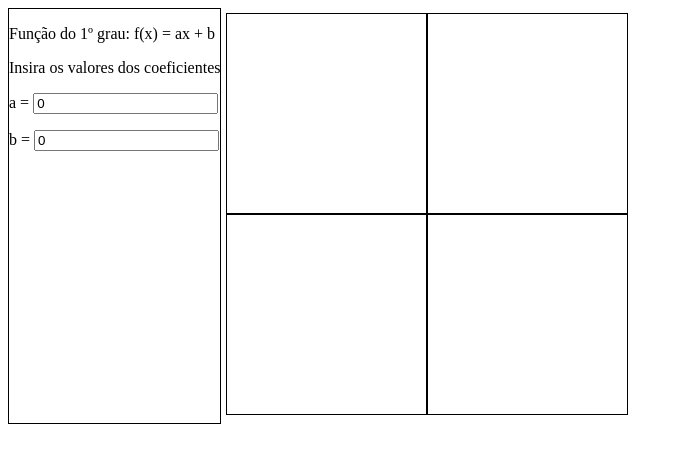
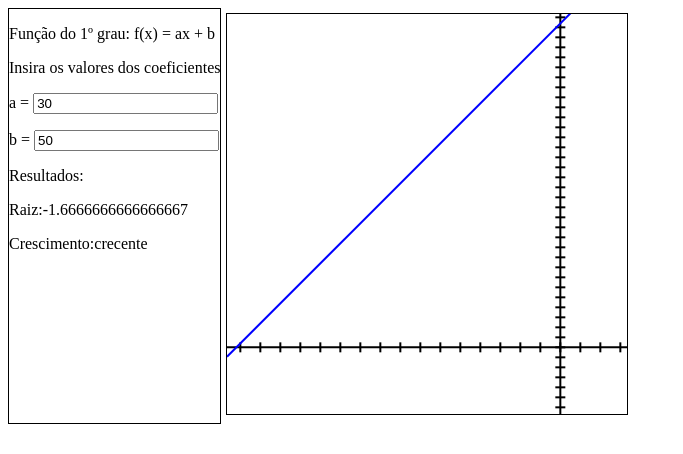
Before and after one commit to leirton52/estudar-func-es, a website: page index.html in a window 1280 px wide. Shown: the whole page, without its empty margins (0-683 px from the left). Drawn offline with Linux system fonts and the light colour scheme.

Commit message:
Colocando graduação nos eixos

```diff
--- a/index.html
+++ b/index.html
@@ -15,8 +15,11 @@
        <section id="1g">
         <p>Função do 1º grau: f(x) = ax + b</p>
         <p>Insira os valores dos coeficientes</p>
-        <p>a = <input type="number" name="a-1g" value="0"></p>
-        <p>b = <input type="number" name="a-1g" value="0"></p>
+        <p>a = <input type="number" id="a-1g" value="30"></p>
+        <p>b = <input type="number" id="b-1g" value="50"></p>
+        <p>Resultados: </p>
+        <p id="raiz-1g">Raiz: </p>
+        <p id="crescimento-1g">Crescimento: </p>
        </section>
        <section id="2g">
 
--- a/script.js
+++ b/script.js
@@ -1,14 +1,133 @@
 let screen = document.getElementById('screen') //pegando o canvas do html
 let ctx = screen.getContext("2d") //pegando o contexto do canvas
+
+let WIDTH = screen.width
+let HEIGHT  = screen.height
 
 ctx.lineWidth = 2
 ctx.strokeStyle = "black"
 ctx.fillStyle = 'black'
 
-//deseha a carga vertical (Y)
-ctx.beginPath()
-ctx.moveTo(200, 400)
-ctx.lineTo(200, 0)
-ctx.moveTo(0,200)
-ctx.lineTo(400, 200)
-ctx.stroke()
+function drawAxis(xOrigin, yOrigin, wScreen, hScreen, fatorEscalaX, FatorEscalaY, gradX, gradY) {
+  //deseha os eixos
+  //xOrigin e yOrigin distância que os eixos estarão da origen do canvas(canto superior esquerdo)
+  //hScreen e wScreen são a lagura e a altura da tela
+  //eixo y terá que ser invertido
+  //FatorEscala dado em pixels por unidade de comprimento
+  //grad em unidade de comprimento
+
+  let register
+  for (let i = 0; i < Math.round(wScreen / (fatorEscalaX*gradX)) ; i++) {
+    if( xOrigin + gradX*fatorEscalaX*i < wScreen){
+      ctx.beginPath()
+      ctx.moveTo(xOrigin + gradX*fatorEscalaX*i, yOrigin-5)
+      ctx.lineTo(xOrigin + gradX*fatorEscalaX*i, yOrigin+5)
+      ctx.stroke()
+
+      register = gradX*fatorEscalaX*i
+    }else{
+      ctx.beginPath()
+      ctx.moveTo(xOrigin + register - gradX*fatorEscalaX*i, yOrigin-5)
+      ctx.lineTo(xOrigin + register - gradX*fatorEscalaX*i, yOrigin+5)
+      ctx.stroke()
+    }
+  }
+
+  for (let i = 0; i < Math.round(hScreen / (FatorEscalaY * gradY)) ; i++) {
+    if( yOrigin + gradY*FatorEscalaY*i < hScreen){
+      ctx.beginPath()
+      ctx.moveTo(xOrigin - 5, yOrigin + gradY*FatorEscalaY*i)
+      console.log(yOrigin*FatorEscalaY*i)
+      ctx.lineTo(xOrigin + 5, yOrigin + gradY*FatorEscalaY*i)
+      console.log(yOrigin*FatorEscalaY*i)
+      ctx.stroke()
+
+      register = gradY*FatorEscalaY*i
+    }else{
+      ctx.beginPath()
+      ctx.moveTo(xOrigin-5, yOrigin + register - gradY*FatorEscalaY*i)
+      ctx.lineTo(xOrigin+5, yOrigin + register - gradY*FatorEscalaY*i)
+      ctx.stroke()
+    }
+  }
+
+  ctx.beginPath()
+  //desenha o eixo x
+  ctx.moveTo(0, yOrigin)
+  ctx.lineTo(wScreen, yOrigin)
+  //desenha o eixo y
+  ctx.moveTo(xOrigin, 0)
+  ctx.lineTo(xOrigin, hScreen)
+  ctx.stroke()
+}
+
+function result1g(wScreen, hScreen){
+  let a = Number(document.getElementById("a-1g").value)
+  let b = Number(document.getElementById("b-1g").value)
+  let raiz1g = document.getElementById("raiz-1g")
+  let cres1g = document.getElementById("crescimento-1g")
+  let raiz
+  let x0
+  let y0
+  let fsX, fsY //fator de escala para o gráfico
+
+  if(a != 0){
+    raiz = - b/a
+
+    raiz1g.innerText += raiz
+
+    if(a < 0){
+      cres1g.innerText += 'decrescente'
+    }else{
+      cres1g.innerText += 'crecente'
+    }
+  }else{
+    raiz1g.innerText += '-'
+    cres1g.innerText += 'constante'
+  }
+
+  //calculando a origen do gráfico
+  if (raiz > 0) {
+    x0 = wScreen/6
+  }else if (raiz < 0) {
+    x0 = wScreen * 5/6
+  } else {
+    x0 = wScreen/2
+  }
+
+  if (b > 0) {
+    y0 = hScreen * 5/6
+  }else if (b < 0) {
+    y0 = hScreen /6
+  } else {
+    y0 = hScreen/2
+  }
+
+  drawAxis(x0,y0, wScreen, hScreen, 2, 2, 10 , 5)
+
+  //desenhando a reta
+  let xg, yg, ysI, ysF //xg e yg -> coodenadas do gráfico; ys -> coordenada do canvas
+
+  //regra de translação de gráfico: xg = xs - xo; yg = -(ys - yo)
+
+  xg = 0 - x0
+  yg = a*xg + b
+  ysI = y0 - yg
+
+  xg = wScreen - x0
+  yg = a*xg + b
+  ysF = y0 - yg
+
+  fsY = hScreen / Math.abs(ysF - ysI)
+
+  ysI = ysI * fsY
+  ysF = ysF * fsY
+
+  ctx.strokeStyle = "blue"
+  ctx.beginPath()
+  ctx.moveTo(0, ysI)
+  ctx.lineTo(wScreen, ysF)
+  ctx.stroke()
+}
+
+result1g(WIDTH, HEIGHT)
```
